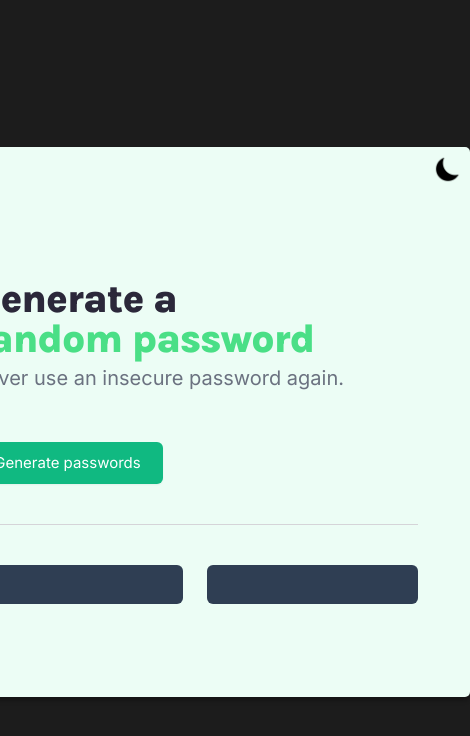
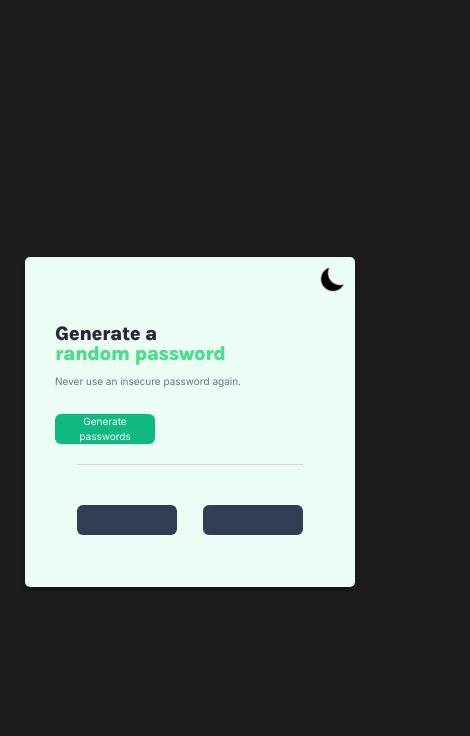
Before and after one commit to Microwavewaffle/Password-Generator, a plain HTML site: page index.html in a window 390 px wide. Shown: the whole page, 470 px wide, since content can reach past the window. Drawn offline with Linux system fonts and the light colour scheme.

Commit message:
Update styles.css

```diff
--- a/styles.css
+++ b/styles.css
@@ -160,3 +160,52 @@ body {
     color: var(--green3-color);
     font-family: 'Inter', sans-serif;
 }
+
+
+
+@media  only screen and (max-width: 390px) {
+    .container {
+        width: 330px;
+        height: 330px;
+
+    }
+
+    body {
+        position: fixed;
+        margin-left: 190px;
+    }
+
+    .header {
+        width: 200px;
+        height: 50px;
+        margin-left: 30px;
+        margin-top: 30px;
+        font-size: 20px;
+    }
+
+    .statment {
+        width: 200px;
+        height: 20px;
+        margin-left: 30px;
+        margin-top: 0;
+        font-size: 10px;
+    }
+
+    .generate-btn {
+        width: 100px;
+        height: 30px;
+        margin-left: 30px;
+        margin-top: 20px;
+        margin-bottom: 20px;
+        font-size: 10px;
+    }
+
+    .password-el {
+        width: 100px;
+        height: 30px;
+        font-size: 10px;
+    }
+
+
+
+}
```
